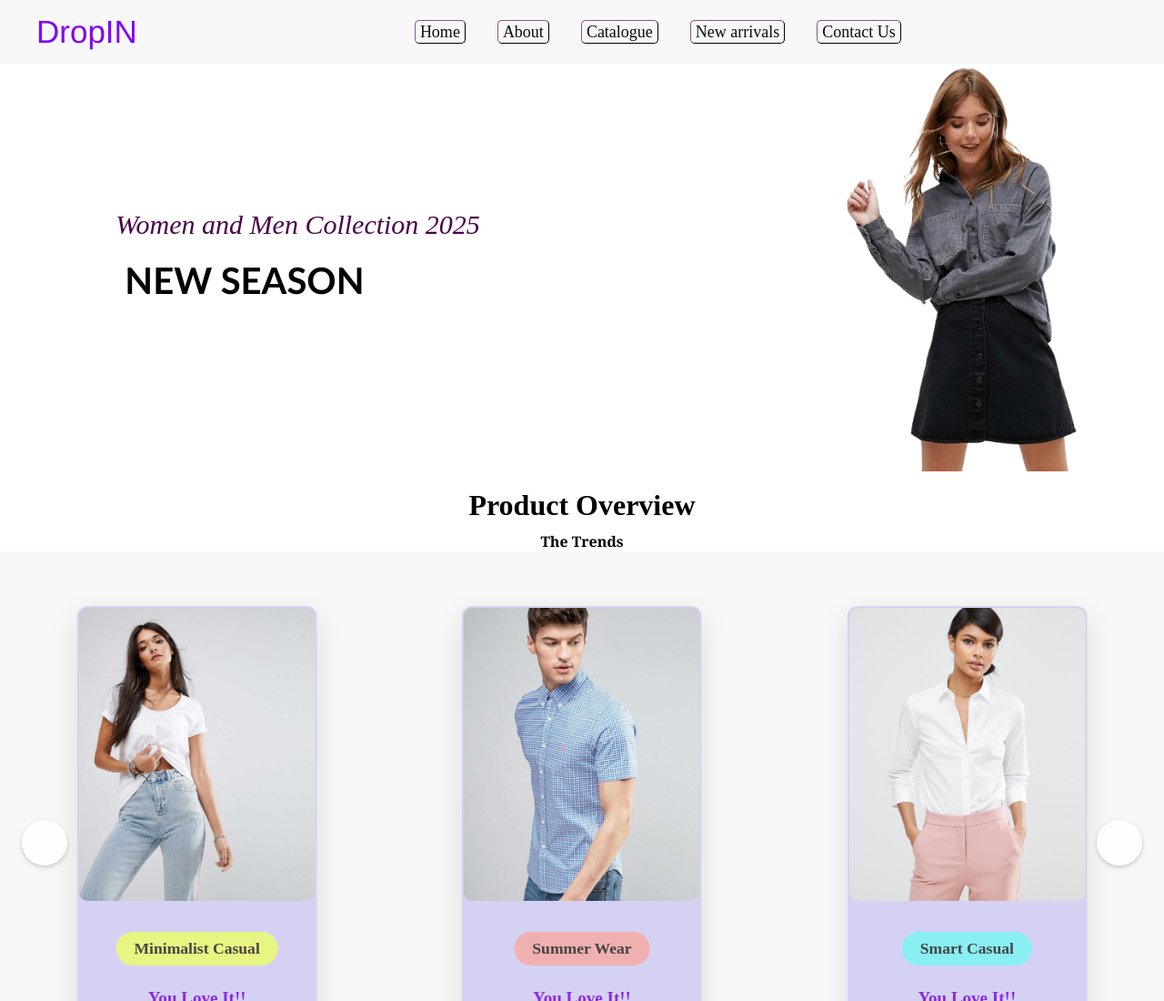
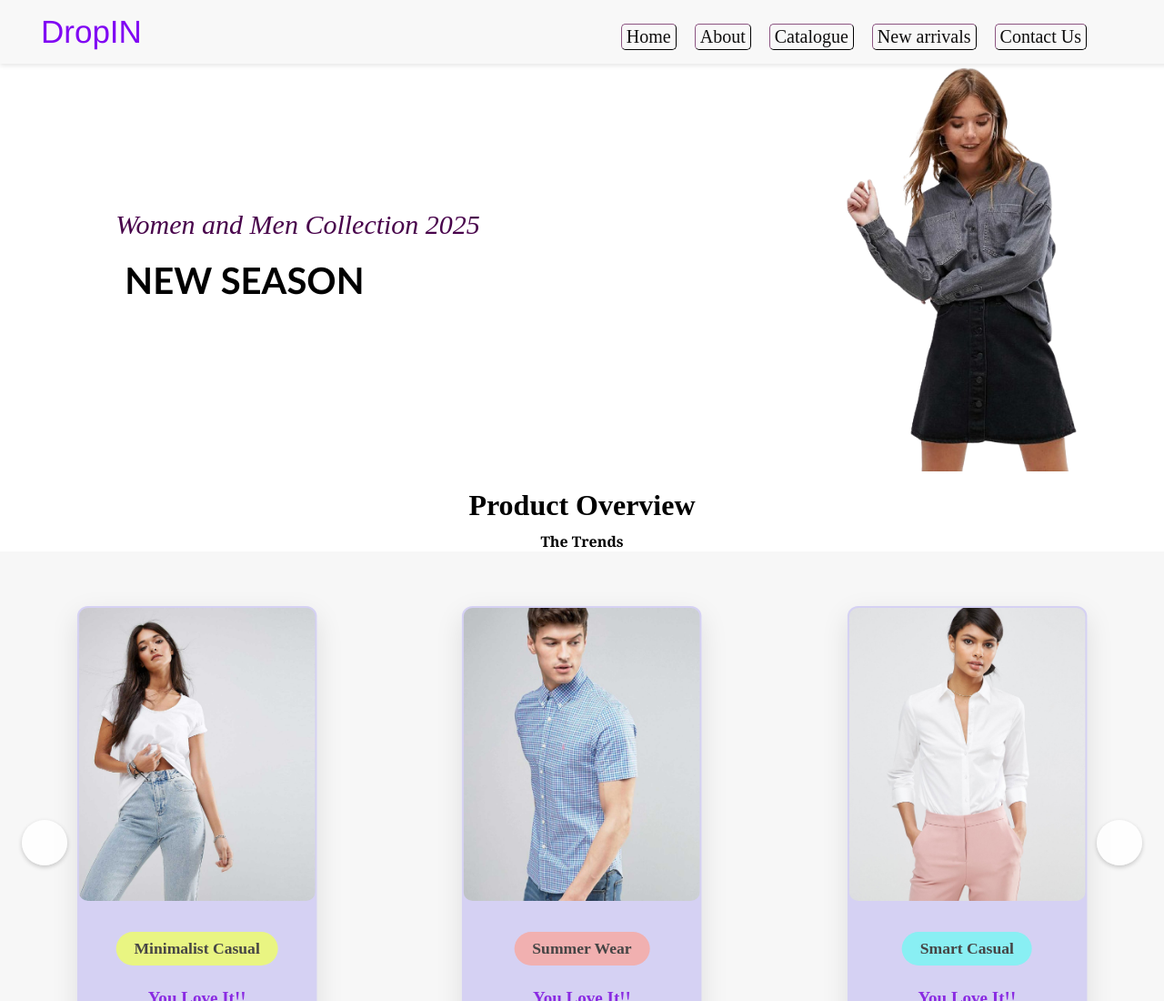
Before and after one commit to EmejenK/e-commerce, a plain HTML site: page index.html in a window 1280 px wide. Shown: the top 1100 px of the page at 91% size. Drawn offline with nearby package versions, Linux system fonts and the light colour scheme.

Commit message:
10 commit

```diff
--- a/style.css
+++ b/style.css
@@ -5,37 +5,43 @@
     margin: 0;
     padding: 0;
 }
-/***************Navigation bar*********************/
+/***************Navigation bar Begins*********************/
 header .topnav {
 display: flex;
+justify-content: space-between;
+align-items: center;
+
 background-color: rgb(248, 248, 248);
 padding: 15px;
 position: fixed;
 width: 100%;
 top: 0;
 left: 0;
+box-shadow: 0 2px 5px rgba(0,0,0,0.1);
 z-index: 1000; /*****Makes content move underneath navigation bat **/
 }
 header .topnav a{
-    margin-left: 25px;
     text-decoration: none;
 }
 #logo {
 font-size: 35px;
 font-family: 'Franklin Gothic Medium', 'Arial Narrow', Arial, sans-serif;
+margin-left: 30px;
 }
 #logo a{
 color: rgba(127, 4, 243, 0.993);
 }
+#links{
+    margin: 0 100px;
+}
 #links ul{
     list-style: none;
     display: flex;
-    margin-left: 270px;
 }
 #links ul li {
-    margin-left: 10px;
+    margin-left: 20px;
     padding-top: 10px;
-    font-size: 18px;
+    font-size: 20px;
 }
 #links ul li a {
     text-decoration: none;
@@ -44,12 +50,16 @@ color: rgba(127, 4, 243, 0.993);
     border-radius: 5px;
     border-style:outset;
     padding: 2px 5px;
+    display: block;
 }
 #links ul li a:hover{
     background-color: blueviolet;
     transition: 0.5s;
     color: white;
 }
+
+
+/***************Navigation bar edds*********************/
 .first-image{
     display: flex;
     width: 100%;
```
